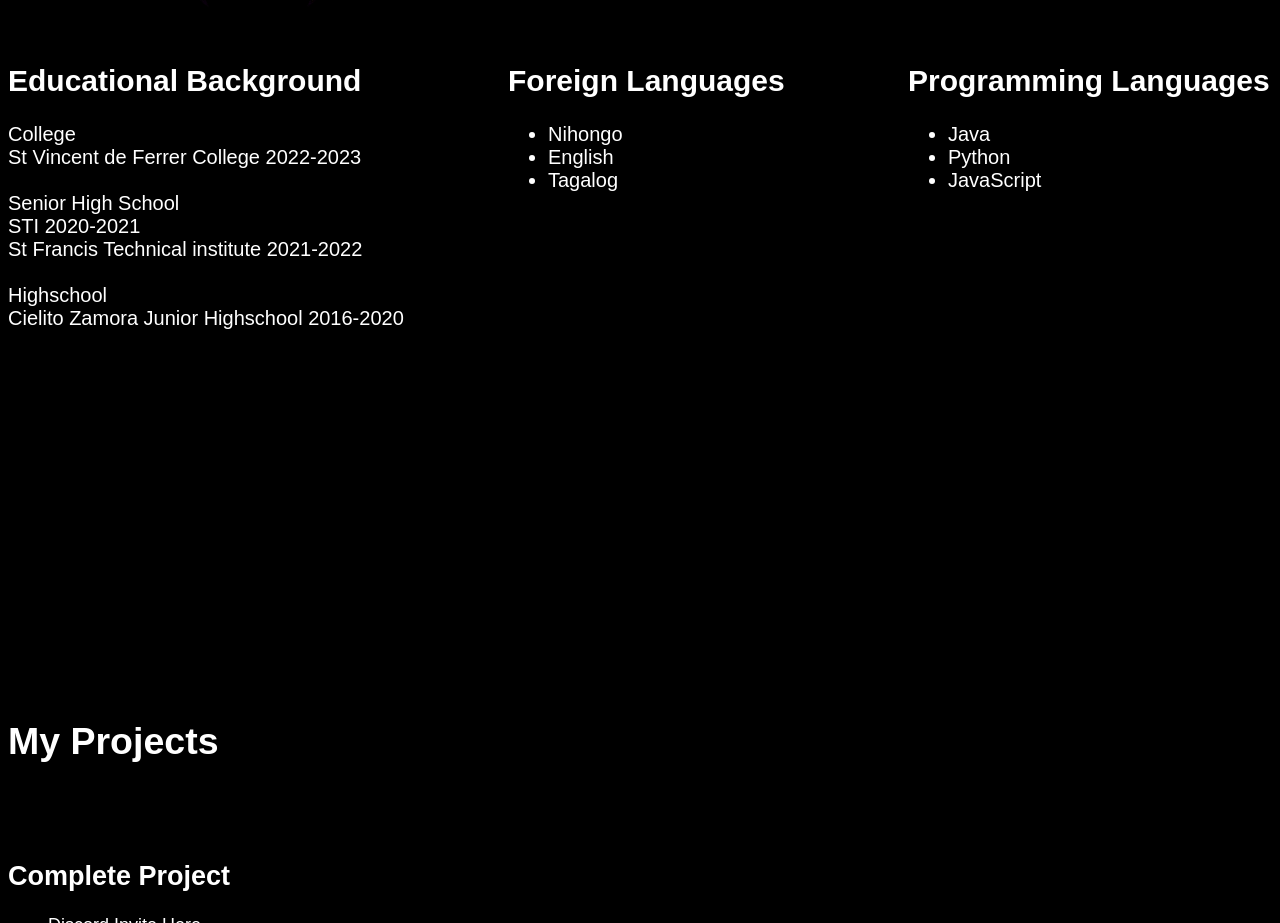
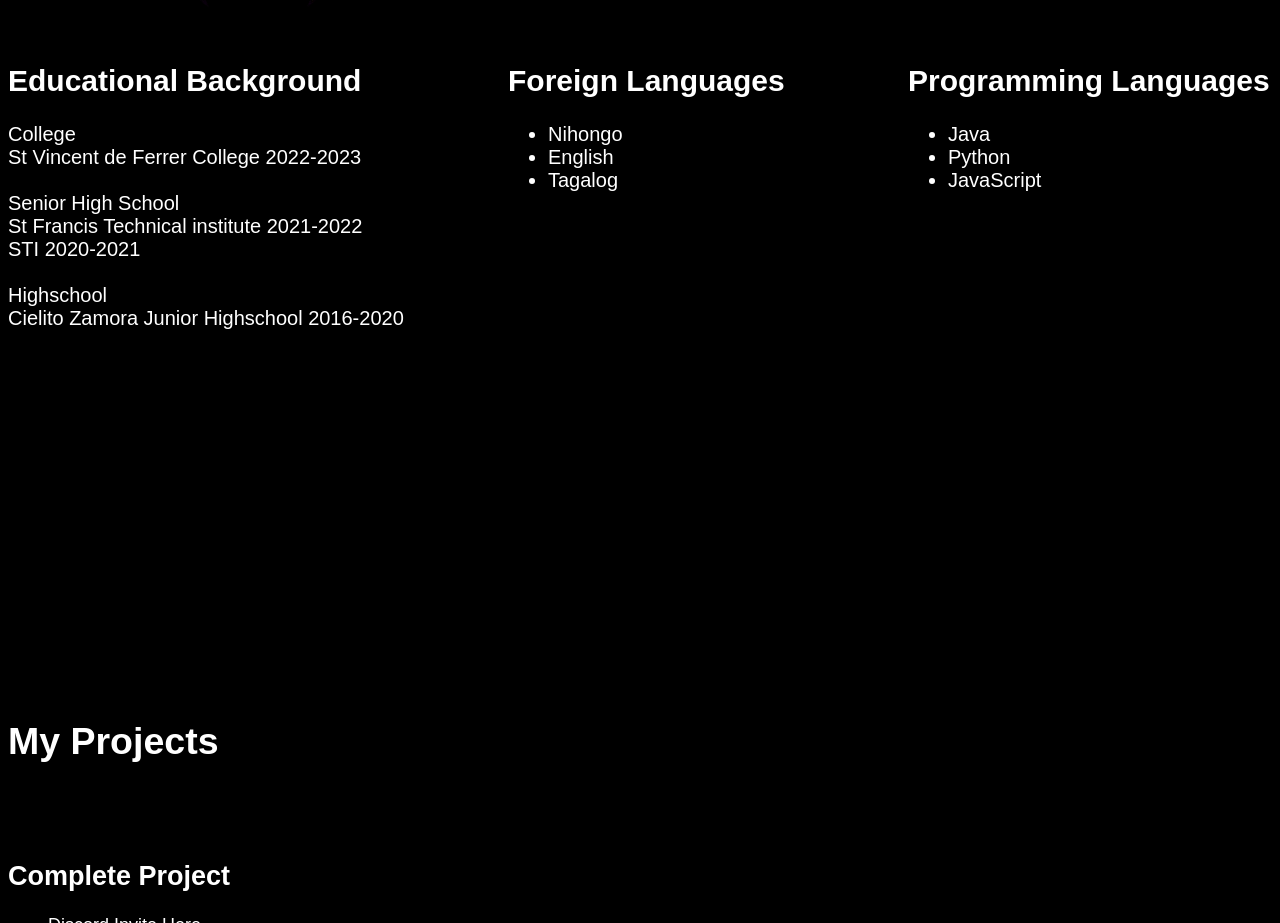
Before and after one commit to Lria02/test, a plain HTML site: page index.html in a window 1280 px wide. Shown: the part 1361-2284 px from the top of the page. Drawn offline with Linux system fonts and the light colour scheme.

Commit message:
Update index.html

```diff
--- a/index.html
+++ b/index.html
@@ -46,7 +46,7 @@
     </div>
     <div class="Education">
         <h2>Educational Background</h2>
-        <p>College<br>St Vincent de Ferrer College 2022-2023<br><br>Senior High School<br>STI 2020-2021<br>St Francis Technical institute 2021-2022<br><br>Highschool<br>Cielito Zamora Junior Highschool 2016-2020</p>
+        <p>College<br>St Vincent de Ferrer College 2022-2023<br><br>Senior High School<br>St Francis Technical institute 2021-2022<br>STI 2020-2021<br><br>Highschool<br>Cielito Zamora Junior Highschool 2016-2020</p>
     </div>
     <div class="Languages">
         <h2>Foreign Languages</h2>
```
